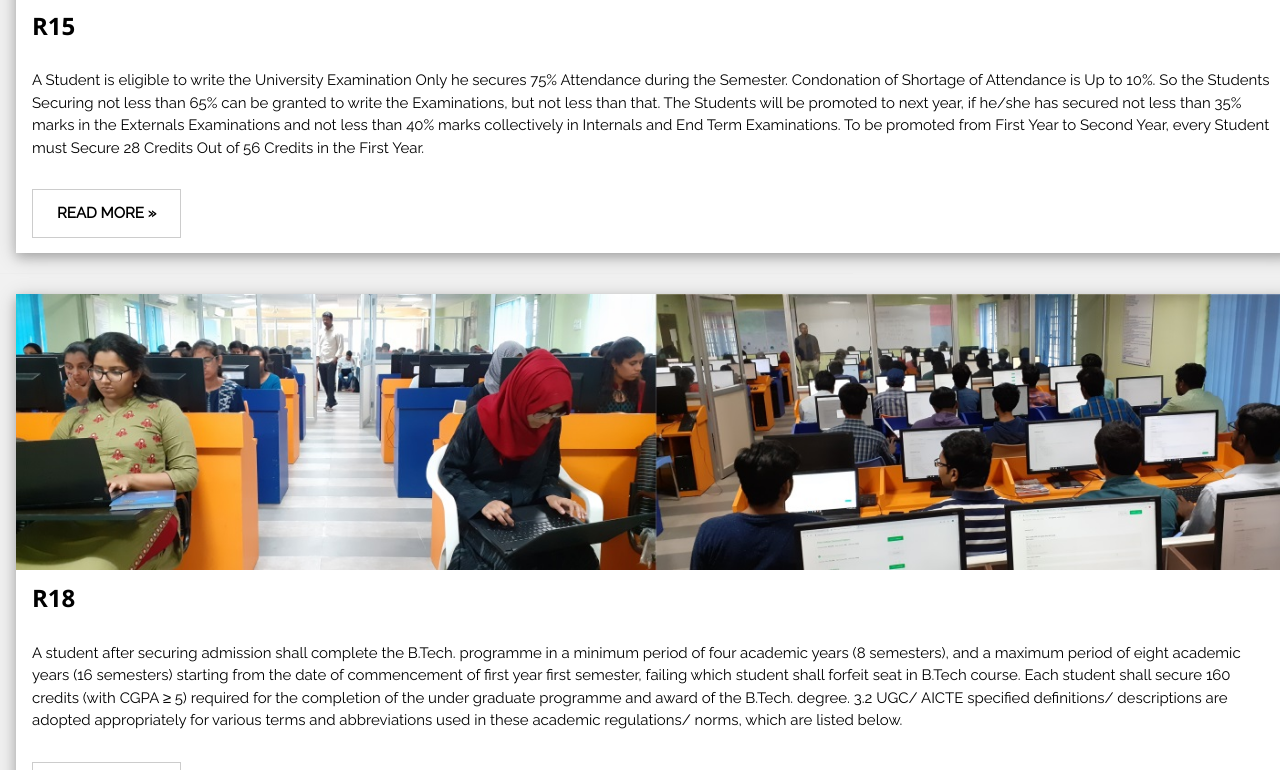
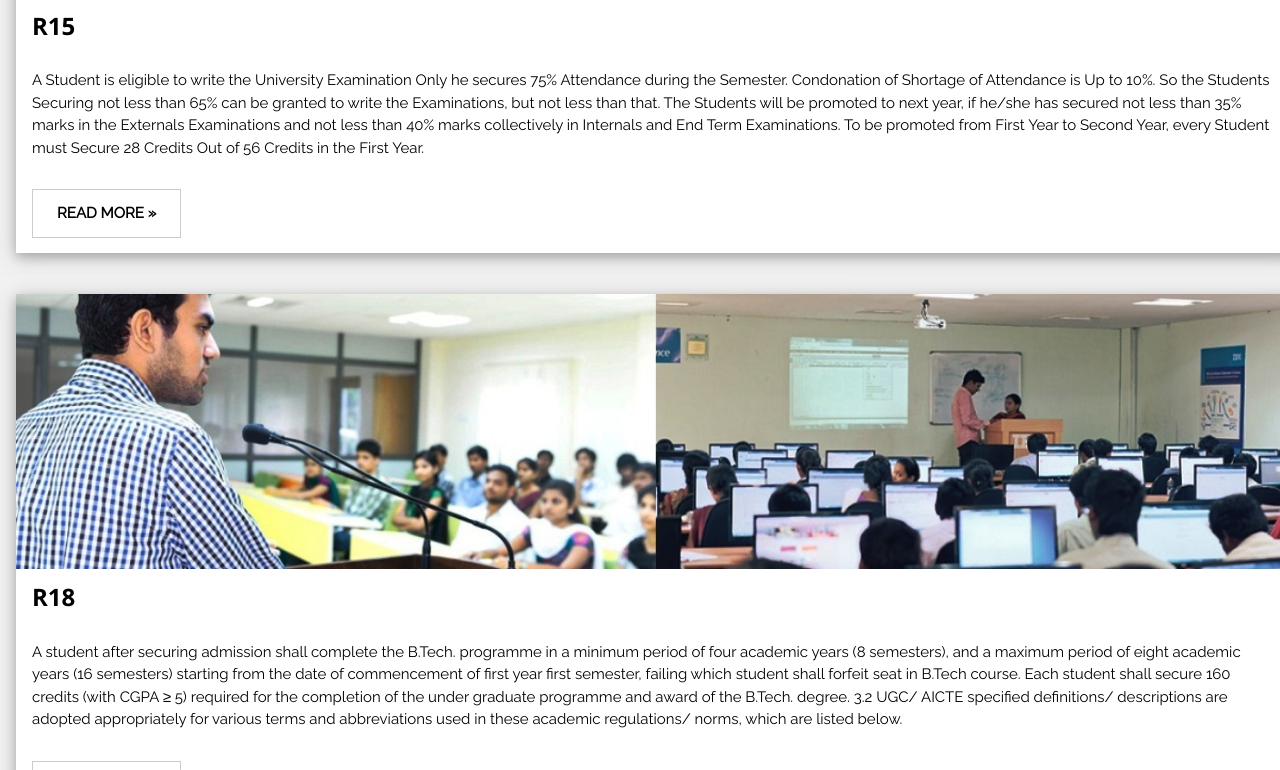
Before and after one commit to shashanka2a/V-help, a plain HTML site: page index.html in a window 1280 px wide. Shown: the part 585-1355 px from the top of the page. Drawn offline with nearby package versions, Linux system fonts and the light colour scheme.

Commit message:
Update index.html

```diff
--- a/index.html
+++ b/index.html
@@ -55,7 +55,7 @@ To be promoted from First Year to Second Year, every Student must Secure 28 Cred
 
   <!-- Blog entry -->
   <div class="w3-card-4 w3-margin w3-white w3-display-container" style="width:150%;">
-  <img src="images/r15.jpg" alt="Norway" style="width:100%">
+  <img src="images/r18.jpg" alt="Norway" style="width:100%">
     <div class="w3-container">
       <h3><b>R18</b></h3>
 
```
